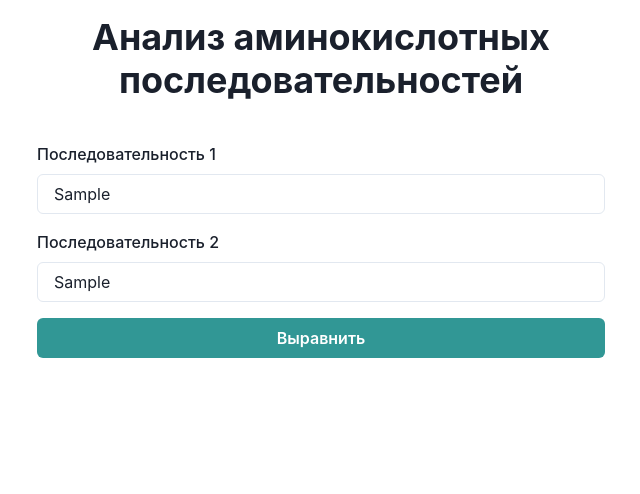
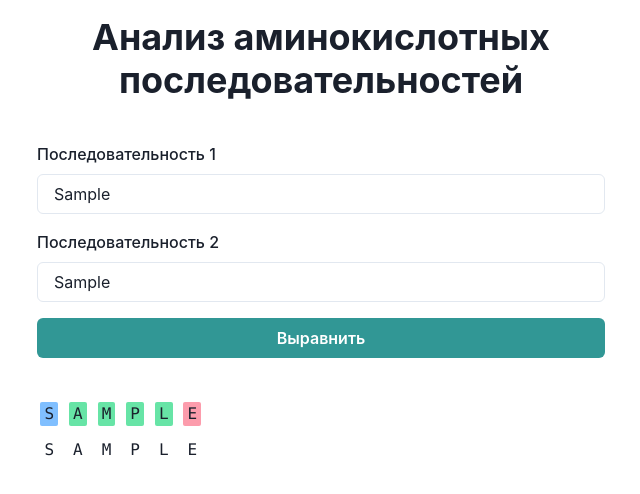
Before and after one commit to gutkati/amino-acid-aligner, a React (Create React App) app: page / in a window 1280 px wide. Both pictures are taken after typing "Sample", "Sample" into the empty fields and a click on the button "Выравнить". Shown: the top 494 px of the page, without its empty margins (319-959 px from the left). Built offline with nearby package versions, Linux system fonts and the light colour scheme.

Commit message:
Добавить визуализацию выравнивания

```diff
--- a/src/App.tsx
+++ b/src/App.tsx
@@ -21,7 +21,9 @@ function App() {
                 seq2={seq2}
                 onSubmitAlign={changeSubmitAlign}
             />
-            <AlignmentDisplay />
+            <AlignmentDisplay
+                seq1={seq1}
+                seq2={seq2}/>
         </Container>
     );
 }
--- a/src/components/AlignForm.tsx
+++ b/src/components/AlignForm.tsx
@@ -55,7 +55,9 @@ const AlignForm: React.FC<AlignFormProps> = ({seq1, seq2, onSubmitAlign}) => {
                         placeholder='VLSPADKTNIKASWEKIGSHG'
                         {...register('seq1', {
                             required: 'Обязательное поле',
-                            validate: validateSequence,
+                            validate: {
+                                format: validateSequence,
+                            }
                         })}
                     />
                     <FormErrorMessage>{errors.seq1?.message}</FormErrorMessage>
--- a/src/components/AlignmentDisplay.tsx
+++ b/src/components/AlignmentDisplay.tsx
@@ -1,19 +1,101 @@
 import React from 'react';
-import {Box, Text, Wrap, WrapItem} from '@chakra-ui/react';
+import {Box, Text, SimpleGrid} from '@chakra-ui/react';
+import {AMINO_COLORS} from '../constants/colors';
 
-const AlignmentDisplay = () => {
+interface AlignDisplayProps {
+    seq1: string;
+    seq2: string;
+}
+
+const AlignmentDisplay: React.FC<AlignDisplayProps> = ({seq1, seq2}) => {
+    const length = Math.min(seq1.length, seq2.length)
+    const items = []
+
+    for (let i = 0; i < length; i++) {
+        items.push(
+            <Box key={`pair-${i}`} textAlign="center" >
+                <Text
+                    bg={AMINO_COLORS[seq1[i]] || 'transparent'}
+                    px={1}
+                    borderRadius="sm"
+                    fontFamily="mono"
+                    mx={0.5}
+                    mt={3}
+                >
+                    {seq1[i]}
+                </Text>
+                <Text
+                    bg={seq1[i] !== seq2[i] ? AMINO_COLORS[seq2[i]] : 'transparent'}
+                    px={1}
+                    borderRadius="sm"
+                    fontFamily="mono"
+                    mx={0.5}
+                    mt={3}
+                >
+                    {seq2[i]}
+                </Text>
+            </Box>
+        );
+    }
+
     return (
-        <Box mb={2}>
-            <Wrap>
-                <WrapItem>
-                    <Text></Text>
-                </WrapItem>
-            </Wrap>
-            <Wrap>
-                <WrapItem>
-                    <Text></Text>
-                </WrapItem>
-            </Wrap>
+        <Box
+            fontFamily="mono"
+            px={2}
+            py={4}
+            overflowWrap="break-word"
+            mb={2}
+            maxW='600px'
+            mx='auto'
+            p={4}
+        >
+            <SimpleGrid
+                columns={{base: 10, sm: 16, md: 20}}
+                spacing={1}
+                justifyItems="center"
+                overflowWrap="break-word"
+            >
+                {items}
+            </SimpleGrid>
+            {/*<Wrap mt={4} maxW="100%">*/}
+            {/*    <WrapItem display="flex" flexWrap="wrap">*/}
+            {/*        {*/}
+            {/*            seq1.split('').map((char, i) => (*/}
+            {/*                <Text*/}
+            {/*                    as='span'*/}
+            {/*                    key={i}*/}
+            {/*                    bg={AMINO_COLORS[char] || 'transparent'}*/}
+            {/*                    px={1}*/}
+            {/*                    mx={0.5}*/}
+            {/*                    borderRadius='sm'*/}
+            {/*                    minW="ch" // ширина символа*/}
+            {/*                    textAlign="center"*/}
+            {/*                    display="inline-block"*/}
+            {/*                >{char}</Text>*/}
+            {/*            ))*/}
+            {/*        }*/}
+
+            {/*    </WrapItem>*/}
+            {/*</Wrap>*/}
+
+            {/*<Wrap mt={4} maxW="100%">*/}
+            {/*    <WrapItem display="flex" flexWrap="wrap">*/}
+            {/*        {seq2.split('').map((char, i) => (*/}
+            {/*            <Text*/}
+            {/*                as='span'*/}
+            {/*                key={i}*/}
+            {/*                bg={char !== seq1[i] ? AMINO_COLORS[char] : "transparent"}*/}
+            {/*                px={1}*/}
+            {/*                mx={0.5}*/}
+            {/*                borderRadius='sm'*/}
+            {/*                minW="ch" // ширина символа*/}
+            {/*                textAlign="center"*/}
+            {/*                display="inline-block"*/}
+            {/*            >{char}</Text>*/}
+            {/*        ))}*/}
+
+            {/*    </WrapItem>*/}
+            {/*</Wrap>*/}
         </Box>
     );
 };
```
